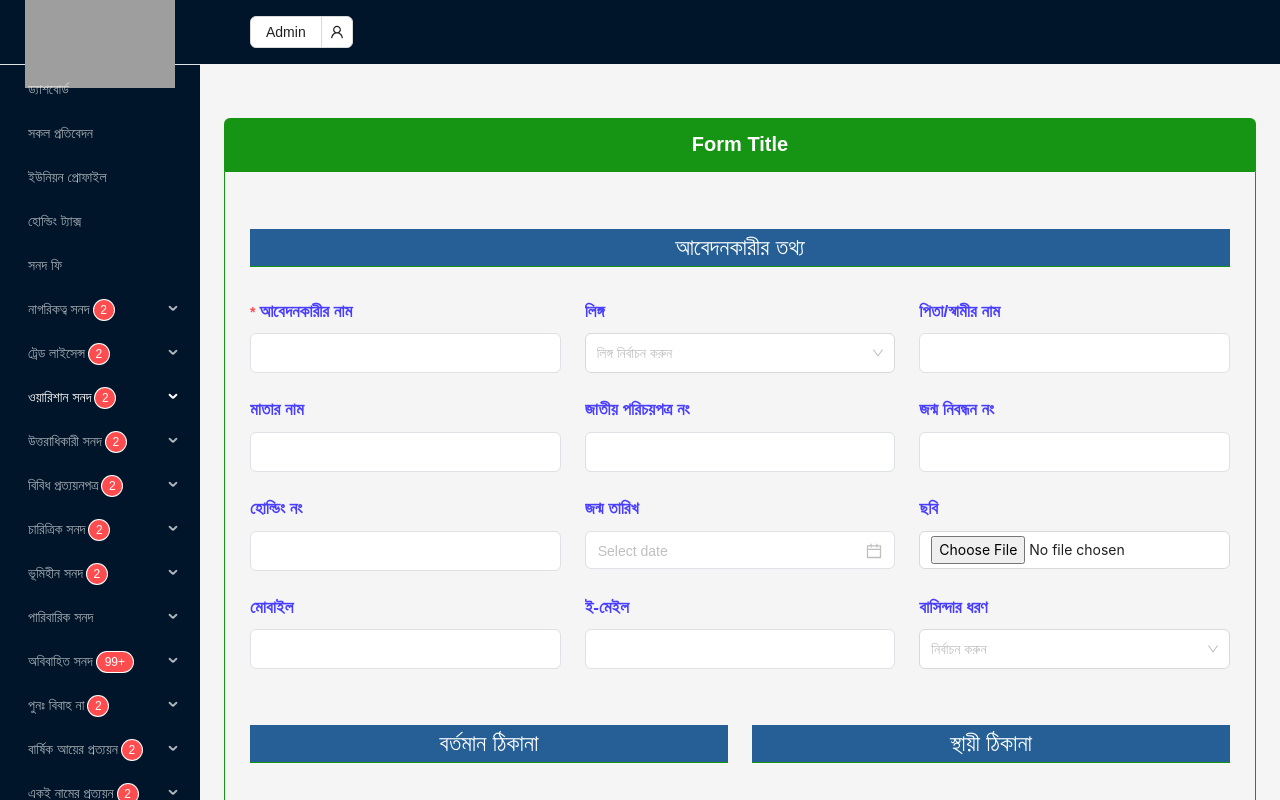
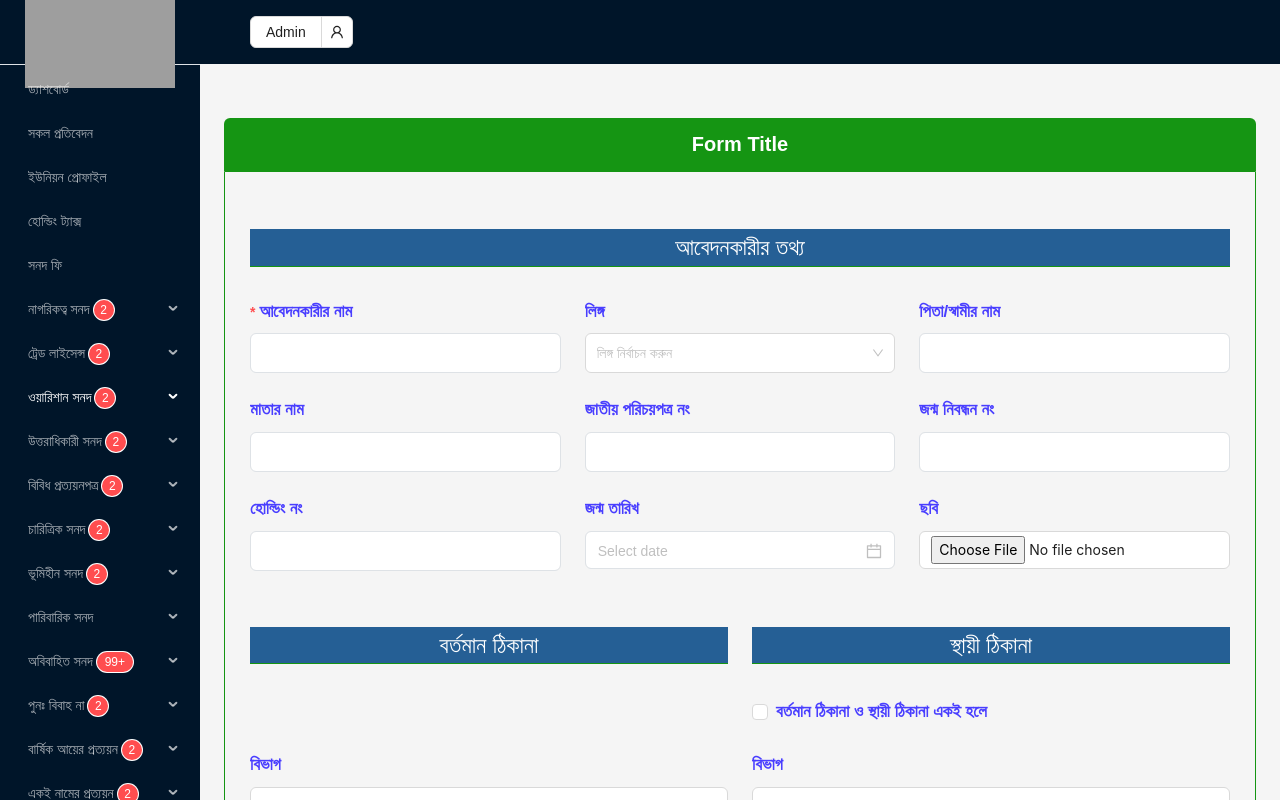
Before and after one commit to slsuyel/uniontax, a React (Vite) app: page /dashboard/sonod/1/action/edit/1 in a window 1280 px wide. Shown: the top 800 px of the page. Built offline with nearby package versions, Linux system fonts and the light colour scheme; grey boxes are pictures that could not be loaded; a web font is replaced by a local one.

Commit message:
feat: trade license start

```diff
--- a/src/components/ui/FormValueModal.tsx
+++ b/src/components/ui/FormValueModal.tsx
@@ -39,7 +39,8 @@ const FormValueModal = ({
     const updatedData = { ...data, ...additionalData };
     const response = await sonodApply(updatedData).unwrap();
     if (response.status_code == 200) {
-      message.success('Data submitted');
+      message.success('You are redirect to payment gateway');
+      window.location.href = response.redirect_url;
     }
   };
 
--- a/src/pages/ApplicationForm/ApplicationForm.tsx
+++ b/src/pages/ApplicationForm/ApplicationForm.tsx
@@ -3,7 +3,7 @@
 import { Form, Button, message } from 'antd';
 import addressFields from './addressFields';
 // import attachmentForm from './attachmentForm';
-import useSelectedServices from '@/hooks/useSelectedServices';
+
 import tradeLicenseForm from './tradeLicenseForm';
 import InheritanceForm from './inheritanceForm';
 import commonFields from './commonFields';
@@ -18,7 +18,7 @@ const ApplicationForm = () => {
   const { service } = useParams<{ service: string }>();
 
   // const [sonodApply, { isLoading }] = useSonodApplyMutation();
-  const selectedService = useSelectedServices();
+
   const location = useLocation();
   const pathname = location.pathname;
   const isDashboard = pathname.includes('dashboard');
@@ -41,7 +41,7 @@ const ApplicationForm = () => {
   const handleCancel = () => {
     setModalVisible(false);
   };
-
+  console.log(service);
   return (
     <div className={`${!isDashboard ? 'container my-3' : ''}`}>
       <Form layout="vertical" onFinish={onFinish}>
@@ -59,12 +59,13 @@ const ApplicationForm = () => {
         </div>
         <div className="form-pannel">
           <div className="row">
-            {selectedService?.link === 'Certificate_of_Inheritance' &&
-              InheritanceForm(selectedService)}
-            {selectedService?.link === 'Inheritance_certificate' &&
-              InheritanceForm(selectedService)}
-            {selectedService?.link === 'Certification_of_the_same_name' &&
-              sameNameForm()}
+            {/* {selectedService?.link === 'Certificate_of_Inheritance' &&
+              InheritanceForm(selectedService)} */}
+
+            {/* {selectedService?.link === 'Inheritance_certificate' &&
+              InheritanceForm(selectedService)} */}
+            {/* {selectedService?.link === 'Certification_of_the_same_name' &&
+              sameNameForm()} */}
 
             <div className="col-md-12">
               <div className="app-heading">আবেদনকারীর তথ্য</div>
@@ -72,14 +73,14 @@ const ApplicationForm = () => {
 
             {commonFields()}
 
-            {selectedService?.link === 'Trade_license' && tradeLicenseForm()}
+            {service === 'ট্রেড লাইসেন্স' && tradeLicenseForm()}
 
-            {conditionalForm(selectedService)}
+            {/* {conditionalForm(selectedService)} */}
           </div>
           {addressFields()}
           {/* {attachmentForm()} */}
-          {selectedService?.link === 'Certificate_of_Inheritance' &&
-            inheritanceList(inherList, setInherList)}
+          {/* {selectedService?.link === 'Certificate_of_Inheritance' &&
+            inheritanceList(inherList, setInherList)} */}
           <div style={{ textAlign: 'center' }}>
             <Button type="primary" htmlType="submit" size="large">
               সাবমিট
--- a/src/pages/ApplicationForm/conditionalForm.tsx
+++ b/src/pages/ApplicationForm/conditionalForm.tsx
@@ -21,6 +21,8 @@ const conditionalForm = (service: { title: string; link: string } | null) => {
         'মোবাইল',
         'applicant_mobile',
         <Input
+          min={11}
+          max={11}
           style={{ height: 40, width: '100%' }}
           type="tel"
           className="form-control"
--- a/src/pages/ApplicationForm/tradeLicenseForm.tsx
+++ b/src/pages/ApplicationForm/tradeLicenseForm.tsx
@@ -20,7 +20,10 @@ const tradeLicenseForm = () => {
         </Form.Item>
       </div>
       <div className="col-md-4">
-        <Form.Item label="প্রতিষ্ঠানের নাম" name="companyName">
+        <Form.Item
+          label="প্রতিষ্ঠানের নাম"
+          name="applicant_name_of_the_organization"
+        >
           <Input style={{ height: 40, width: '100%' }} />
         </Form.Item>
       </div>
@@ -50,7 +53,7 @@ const tradeLicenseForm = () => {
       <div className="col-md-4">
         <Form.Item
           label="ব্যবসা, বৃত্তি, পেশা, বা শিল্প প্রতিষ্ঠানের শ্রেণী"
-          name="applicant_type_of_business"
+          name="applicant_type_of_businessKhat"
           rules={[
             { required: true, message: 'Please select business category' },
           ]}
@@ -106,7 +109,7 @@ const tradeLicenseForm = () => {
       <div className="col-md-4">
         <Form.Item
           label="মূলধন/ব্যবসার ধরন"
-          name="investmentType"
+          name="applicant_type_of_businessKhatAmount"
           rules={[{ required: true, message: 'Please select investment type' }]}
         >
           <Select
@@ -119,14 +122,14 @@ const tradeLicenseForm = () => {
         </Form.Item>
       </div>
       <div className="col-md-4">
-        <Form.Item label="বকেয়া" name="due">
+        <Form.Item label="বকেয়া" name="last_years_money">
           <Input style={{ height: 40, width: '100%' }} />
         </Form.Item>
       </div>
       <div className="col-md-4">
         <Form.Item
           label="ব্যবসার বিবরণ"
-          name="businessDescription"
+          name="applicant_type_of_business"
           rules={[
             { required: true, message: 'Please enter business description' },
           ]}
```
